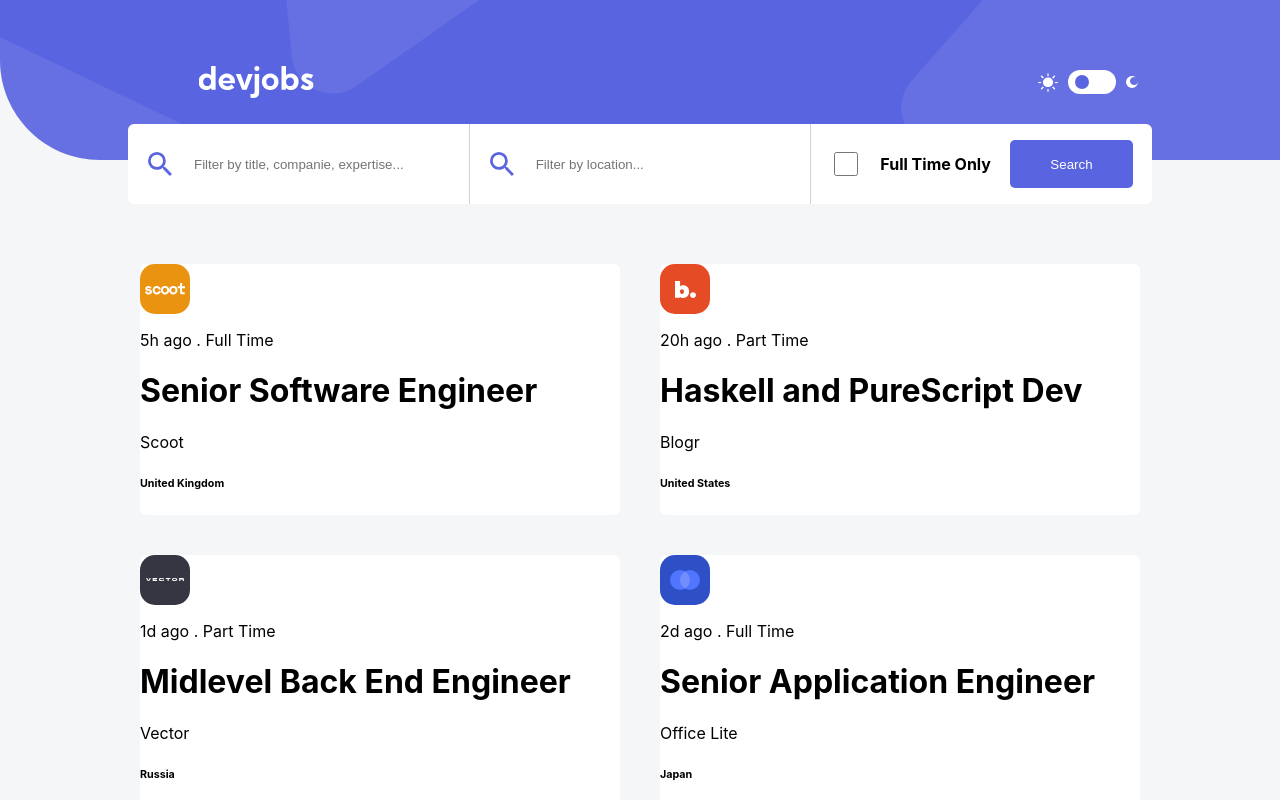
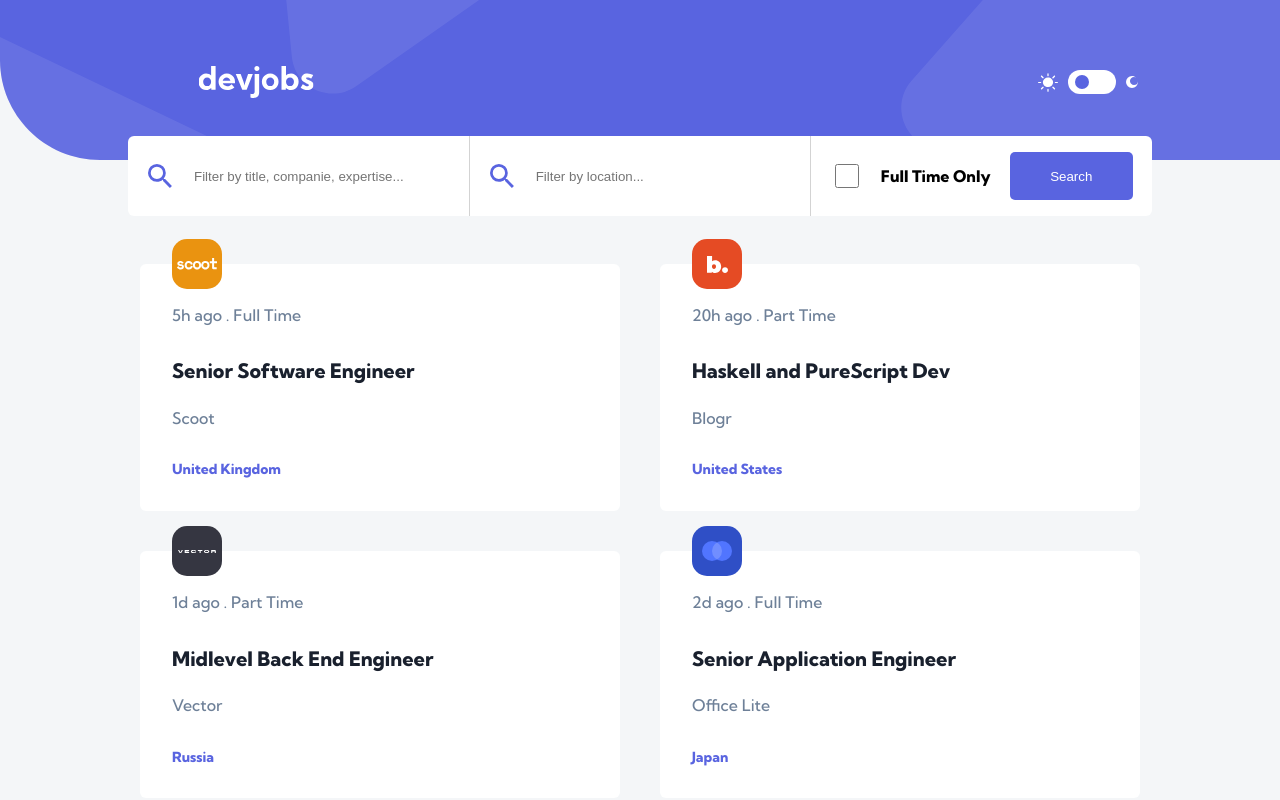
Before and after one commit to JakubStranianek/devjobs-web-app, a React (Create React App) app in the folder devjobs/: page /jobs in a window 1280 px wide. Shown: the top 800 px of the page. Built offline with nearby package versions, Linux system fonts and the light colour scheme.

Commit message:
searching by inputs done

```diff
--- a/devjobs/src/App.css
+++ b/devjobs/src/App.css
@@ -1,3 +1,6 @@
+@import url('https://fonts.googleapis.com/css2?family=Kumbh+Sans:wght@100;200;300;500;600;800;900&display=swap');
+
 body {
     background-color:  #F4F6F8;
+    font-family: 'Kumbh Sans', sans-serif;
 }
--- a/devjobs/src/components/headerSearch/Header.js
+++ b/devjobs/src/components/headerSearch/Header.js
@@ -5,35 +5,17 @@
 export default function Header() {
   return (
     <div className='header'>
-        <img src="./assets/desktop/bg-pattern-header.svg" alt='backgroundHeader' className='bgHeader' />
-        <img src="./assets/desktop/logo.svg" id="logoDevJobs" alt="logoDevJobs"></img>
+        <img src="../../../assets/desktop/bg-pattern-header.svg" alt='backgroundHeader' className='bgHeader' />
+        <img src="../../../assets/desktop/logo.svg" id="logoDevJobs" alt="logoDevJobs"></img>
 
         <div className='heaederToggleFlexxer'>
-            <img src="./assets/desktop/icon-sun.svg" alt="sunIcon"></img>
+            <img src="../../../assets/desktop/icon-sun.svg" alt="sunIcon"></img>
             <div className='rectangle'>
                 <div className='toggleCircle'></div>
             </div>
-            <img src="./assets/desktop/icon-moon.svg" alt="moonIcon"></img>
+            <img src="../../../assets/desktop/icon-moon.svg" alt="moonIcon"></img>
         </div>
 
-
-        <div className='headerInputs'>
-            <div className='inputWrapper'>
-                <img src="./assets/desktop/icon-search.svg" alt="searchIcon"></img>
-                <input type="text" placeholder='Filter by title, companie, expertise...'/>
-            </div>
-
-            <div className='inputWrapper'>
-                <img src="./assets/desktop/icon-search.svg" alt="locationIcon"></img>
-                <input type="text" placeholder='Filter by location...'/>
-            </div>
-
-            <div className='searchBox'>
-                <input type="checkbox" id="checkBoxFullTime"></input>
-                <label for="checkBoxFullTime"><strong>Full Time Only</strong></label>
-                <button>Search</button>
-            </div>
-        </div>
     </div>
   )
 }
--- a/devjobs/src/components/headerSearch/header.css
+++ b/devjobs/src/components/headerSearch/header.css
@@ -44,65 +44,3 @@
     width: 100px;
     justify-content: space-between;
 }
-
-.headerInputs {
-    border-radius: .375rem;
-    width: 80%;
-    height: 5rem;
-    background-color: white;
-    position: absolute;
-    top: 100%;
-    left: 50%;
-    transform: translate(-50%, -50%);
-    display: flex;
-    align-items: center;
-}
-
-.inputWrapper > input {
-    border: none;
-    height: 98%;
-}
-
-.headerInputs > .inputWrapper > input:nth-child(1) {
-    width: 100%;
-}
-
-.headerInputs > .inputWrapper > input:nth-child(2) {
-    width: 100%;
-}
-
-.searchBox {
-    display: flex;
-    flex-direction: row;
-    align-items: center;
-    justify-content: space-evenly;
-    width: 40%;
-}
-.searchBox > input {
-    width: 1.5rem;
-    height: 1.5rem;
-    background-color: lightgray;
-}
-
-.searchBox > button {
-    background-color: #5964E0;
-    color: white;
-    width: 7.6875rem;
-    height: 3rem;
-    border-radius: .3125rem;
-    border: none;
-}
-
-.inputWrapper {
-    position: relative;
-    width: 40%;
-    display: flex;
-    align-items: center;
-    justify-content: center;
-    height: 100%;
-    border-right: 1px solid lightgray;
-}
-
-.inputWrapper > img {
-    padding: 0 20px;
-}
--- a/devjobs/src/components/mainJobs/mainJobs.css
+++ b/devjobs/src/components/mainJobs/mainJobs.css
@@ -20,4 +20,94 @@
     width: 50px;
     height: 50px;
     border-radius: 15px;
+    margin-left: 32px;
+    margin-top: -25px;
 }
+
+.jobContent {
+    margin-left: 32px;
+}
+
+.jobContent > p {
+    color: #6E8098;
+    font-size: 16px;
+}
+
+.jobContent > h1 > a {
+    color: #19202D;
+    font-size: 20px;
+    text-decoration: none;
+}
+
+.jobContent > h6 {
+    color: #5964E0;
+    font-size: 14px;
+}
+
+
+/* HEADER PART */
+.headerInputs {
+    border-radius: .375rem;
+    width: 80%;
+    height: 5rem;
+    background-color: white;
+    position: absolute;
+    top: 22%;
+    left: 50%;
+    transform: translate(-50%, -50%);
+    display: flex;
+    align-items: center;
+}
+
+.inputWrapper > input {
+    border: none;
+    height: 98%;
+}
+
+.inputWrapper > input:focus {
+    outline: none;
+}
+
+.headerInputs > .inputWrapper > input:nth-child(1) {
+    width: 100%;
+}
+
+.headerInputs > .inputWrapper > input:nth-child(2) {
+    width: 100%;
+}
+
+.searchBox {
+    display: flex;
+    flex-direction: row;
+    align-items: center;
+    justify-content: space-evenly;
+    width: 40%;
+}
+.searchBox > input {
+    width: 1.5rem;
+    height: 1.5rem;
+    background-color: lightgray;
+}
+
+.searchBox > button {
+    background-color: #5964E0;
+    color: white;
+    width: 7.6875rem;
+    height: 3rem;
+    border-radius: .3125rem;
+    border: none;
+}
+
+.inputWrapper {
+    position: relative;
+    width: 40%;
+    display: flex;
+    align-items: center;
+    justify-content: center;
+    height: 100%;
+    border-right: 1px solid lightgray;
+}
+
+.inputWrapper > img {
+    padding: 0 20px;
+}
--- a/devjobs/src/components/mainJobs/mainJobs.js
+++ b/devjobs/src/components/mainJobs/mainJobs.js
@@ -1,20 +1,68 @@
-import React from 'react'
+import React, { useState } from 'react'
 import "./mainJobs.css"
 import data from "./data.json"
+import { Link } from "react-router-dom"
 
-export default function mainJobs() {
+export default function MainJobs() {
+  const [jobData, setJobData] = useState(data);
+  const [searchOne, setSearchOne] = useState("");
+  const [searchTwo, setSearchTwo] = useState("");
+
+  const checkFullTime = (e) => {
+    const checkbox = document.getElementById("checkBoxFullTime").checked
+    console.log(checkbox)
+    if (checkbox === true) {
+      const filteredData = data.filter((job) => job.contract === "Full Time");
+      setJobData(filteredData)
+    } else {
+      setJobData(data)
+    }
+  }
+
+  const handleSubmit = (e) => {
+    e.preventDefault();
+    checkFullTime();
+  }
+
   return (
     <div className='mainJobsWrapper'>
+      <div className='headerInputs'>
+            <div className='inputWrapper'>
+                <img src="../../../assets/desktop/icon-search.svg" alt="searchIcon"></img>
+                <input type="text" placeholder='Filter by title, companie, expertise...' value={searchOne} onChange={e => (setSearchOne(e.target.value))}/>
+            </div>
 
-      {data.map(index =>
-        <div className='job' key={"job/" + index.company}>
+            <div className='inputWrapper'>
+                <img src="../../../assets/desktop/icon-search.svg" alt="locationIcon"></img>
+                <input type="text" placeholder='Filter by location...' value={searchTwo} onChange={e => (setSearchTwo(e.target.value))} />
+            </div>
+
+            <div className='searchBox'>
+                <input type="checkbox" id="checkBoxFullTime"></input>
+                <label htmlFor="checkBoxFullTime"><strong>Full Time Only</strong></label>
+                <button onClick={handleSubmit}>Search</button>
+            </div>
+        </div>
+
+      {jobData?.filter( (job) => {
+        if (searchOne === "" && searchTwo === "") {
+          return job;
+        }
+        if (job.position.toLowerCase().includes(searchOne.toLowerCase()) || job.company.toLowerCase().includes(searchOne.toLowerCase()))
+        if (job.location.toLowerCase().includes(searchTwo.toLowerCase()))
+        return job;
+      }).map(index =>
+        <div className='job' key={"job/" + index.company + index.id}>
           <div style={{backgroundColor: index.logoBackground}} className="logoJob" >
             <img src={index.logo} alt={index.company}></img>
           </div>
+
+          <div className='jobContent'>
             <p>{index.postedAt + " . " + index.contract}</p>
-            <h1>{index.position}</h1>
+            <h1><Link to={`/jobs/${index.position}`}>{index.position}</Link></h1>
             <p>{index.company}</p>
             <h6>{index.location}</h6>
+          </div>
         </div>
       )}
     </div>
--- a/devjobs/src/components/mainJobs/mainJobsData.js
+++ b/devjobs/src/components/mainJobs/mainJobsData.js
@@ -1,6 +1,7 @@
 import React from 'react'
 
-export default function mainJobsData() {
+
+export default function MainJobsData() {
 
 
     return (
```
